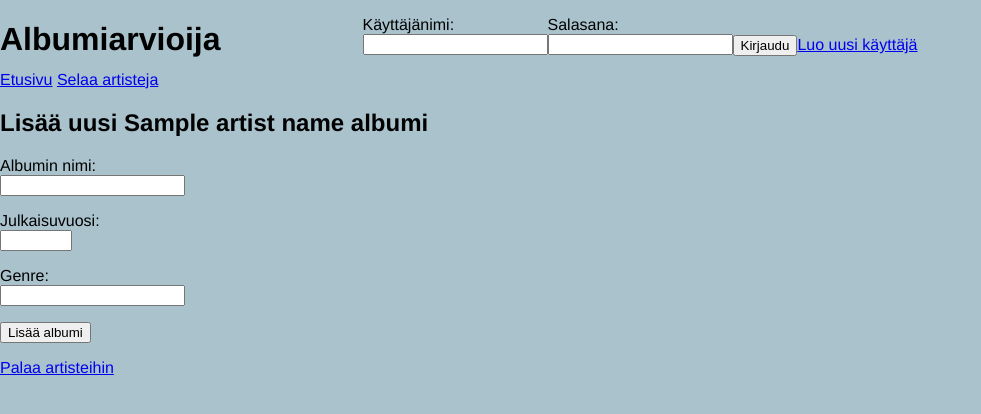
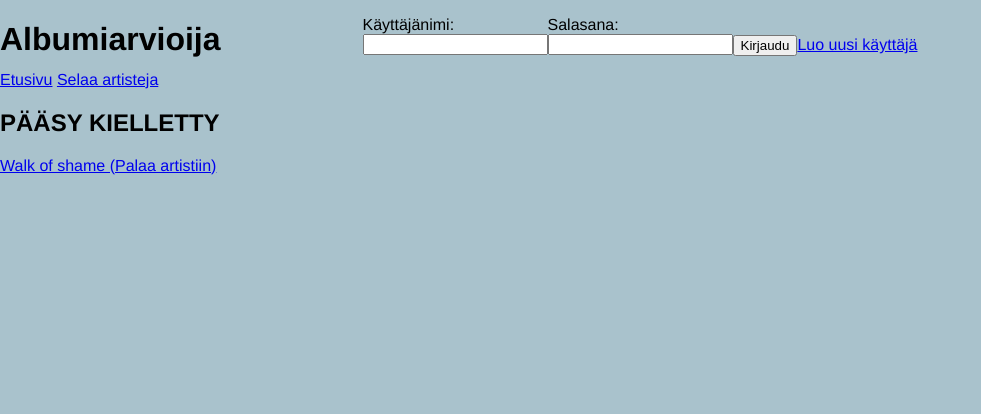
Before and after one commit to fialco/albumiarvioija, a Flask app: template templates/add_album.html in a window 1280 px wide. Shown: the top 414 px of the page, without its empty margins (0-981 px from the left). Run offline with Flask 3, Linux system fonts and the light colour scheme; the template is opened without the code that fills it: most values are stand-ins (such as "Sample title", 1, 10 or a date in 2020).

Commit message:
Add restrictions for private pages

```diff
--- a/templates/add_album.html
+++ b/templates/add_album.html
@@ -1,5 +1,6 @@
 {% extends "layout.html" %}
 {% block content %}
+{% if (session.user_rank == 1 or session.user_rank == 2) %}
 
 <h2>Lisää uusi {{ artist_name }} albumi</h2>
 
@@ -14,6 +15,12 @@ Genre: <br><input type="text" name="genre" minlength="1" maxlength="50" required
 <input type="hidden" name="csrf_token" value="{{ session.csrf_token }}">
 </form>
 
-<a href="/browse">Palaa artisteihin</a>
+<a href="/artists/{{ artist_id }}">Palaa artistiin</a>
 
+{% else %}
+<p>
+<h2>PÄÄSY KIELLETTY</h2>
+<p>
+<a href="/artists/{{ artist_id }}">Walk of shame (Palaa artistiin)</a>
+{% endif %}
 {% endblock %}
--- a/templates/browse.html
+++ b/templates/browse.html
@@ -1,11 +1,11 @@
 {% extends "layout.html" %}
 {% block content %}
-
-<h2>Kaikki artistit</h2>
 {% if (session.user_rank == 1 or session.user_rank == 2) %}
 <hr>
 <a href="/add_artist">Lisää uusi artisti</a>
+<hr>
 {% endif %}
+<h2>Kaikki artistit</h2>
 <hr>
 {% for artist in artists %}
 <a href="/artists/{{ artist.id }}">{{ artist.name }}</a>
```
Also changed, not shown: templates/add_artist.html (+7 -0 lines).
